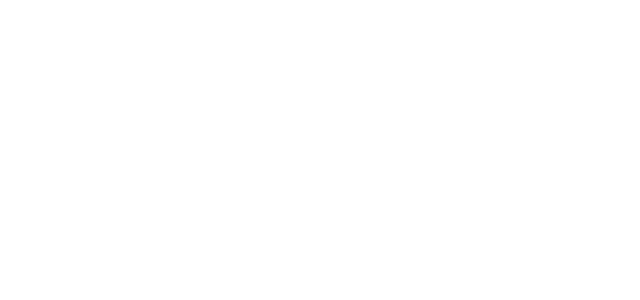
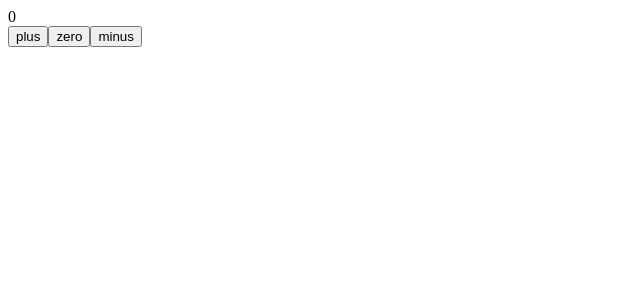
Before and after one commit to CP21H/react, a React (Vite) app in the folder part1/: page / in a window 1280 px wide. Shown: the top 300 px of the page, without its empty margins (0-640 px from the left). Built offline with nearby package versions, Linux system fonts and the light colour scheme.

Commit message:
Event handling and passing props to child components

```diff
--- a/part1/src/App.jsx
+++ b/part1/src/App.jsx
@@ -170,6 +170,7 @@
 
 // You can even take it a step further and use the convention in the parameter list
 // const Hello = ({name, age}) => {}
+  /*
 const Hello = (props) => {
   const name = props.name
   const age = props.age
@@ -185,6 +186,7 @@
     </div>
   )
 }
+  */
 
 //==============================================
 //
@@ -194,11 +196,143 @@
 //
 //==============================================
 
+/*
 const App = (props) => {
   const {counter} = props
   return (
     <div>{counter}</div>
   )
 }
+*/
+
+//==============================================
+//
+// Sub-section 4: Stateful Component
+//
+// Notes: - When setCounter is called, the react component is re-rendered
+//
+//==============================================
+
+import { useState } from "react"
+
+/*
+const App = () => {
+  // Array containing two items, counter, setCounter
+  const [ counter, setCounter ] = useState(0)
+
+  setTimeout(
+    // setCounter becomes a function that increments counter by 1
+    () => setCounter(counter + 1),
+    1000
+  )
+
+  return (
+    <div>{counter}</div>
+  )
+}
+*/
+
+//==============================================
+//
+// Sub-section 5: Event handling
+//
+// Notes: - Event handlers are declared where we declare their onClick attributes
+//        - They should, though, be declared as their own functions before use to just
+//          reference them
+//
+//==============================================
+
+
+/* const App = () => {
+  const [ counter, setCounter ] = useState(0)
+
+  const handleClick = () => {
+    console.log('clicked')
+  }
+
+
+  return (
+    <div>
+      <div>{counter}</div>
+      <button onClick={() => setCounter(counter + 1)}>
+        plus
+      </button>
+      <button onClick={() => setCounter(counter - 1)}>
+        subtract
+      </button>
+      <button onClick={() => setCounter(0)}>
+        zero
+      </button>
+    </div>
+  )
+
+
+  const increaseByOne = () => setCounter(counter + 1)
+  const setToZero = () => setCounter(0)
+
+  return (
+    <div>
+      <div>{counter}</div>
+      <button onClick={increaseByOne}>
+        plus
+      </button>
+      <button onClick={setToZero}>
+        zero
+      </button>
+    </div>
+  )
+}
+*/
+
+//==============================================
+//
+// Sub-section 6: Passing state to child components
+//
+// Notes: - Moving the counter div and separate buttons to their own components
+//        - REACT CONVENTION: onSomething name for props which take functions
+//        - REACT CONVENTION: handleSomething for the actual function which handles events
+//        - Calling a function that changes the state causes the component to rerender
+//
+//==============================================
+
+const Display = ( {counter}) => {
+  return (
+    <div>{counter}</div>
+  )
+}
+
+const Button = ( {onClick, text}) => {
+  return (
+    <button onClick={onClick}>
+      {text}
+    </button>
+  )
+}
+
+const App = () => {
+  const [ counter, setCounter ] = useState(0)
+
+  const increaseByOne = () => setCounter(counter + 1)
+  const setToZero = () => setCounter(0)
+  const decreaseByOne = () => setCounter(counter - 1)
+
+  return (
+    <div>
+      <Display counter={counter}/>
+      <Button
+        onClick = {increaseByOne}
+        text = 'plus'
+      />
+      <Button
+        onClick = {setToZero}
+        text = 'zero'
+      />
+      <Button
+        onClick = {decreaseByOne}
+        text = 'minus'
+      />
+    </div>
+  )
+}
 
 export default App
--- a/part1/src/main.jsx
+++ b/part1/src/main.jsx
@@ -2,7 +2,7 @@
 
 import App from './App'
 
-let counter = 1
+//let counter = 1
 
 // Renders the content of our React Component "App" into the
 // HTML element with the id "root"
@@ -14,7 +14,7 @@
 // Notes: - Handled in main.jsx
 //
 //==============================================
-
+/*
 const root = ReactDOM.createRoot(document.getElementById('root'))
 
 const refresh = () => {
@@ -22,9 +22,11 @@
         <App counter={counter} />
     )
 }
-/*
+
 setInterval(() => {
     refresh()
     counter += 1
 }, 1000)
 */
+
+ReactDOM.createRoot(document.getElementById('root')).render(<App />)
```
